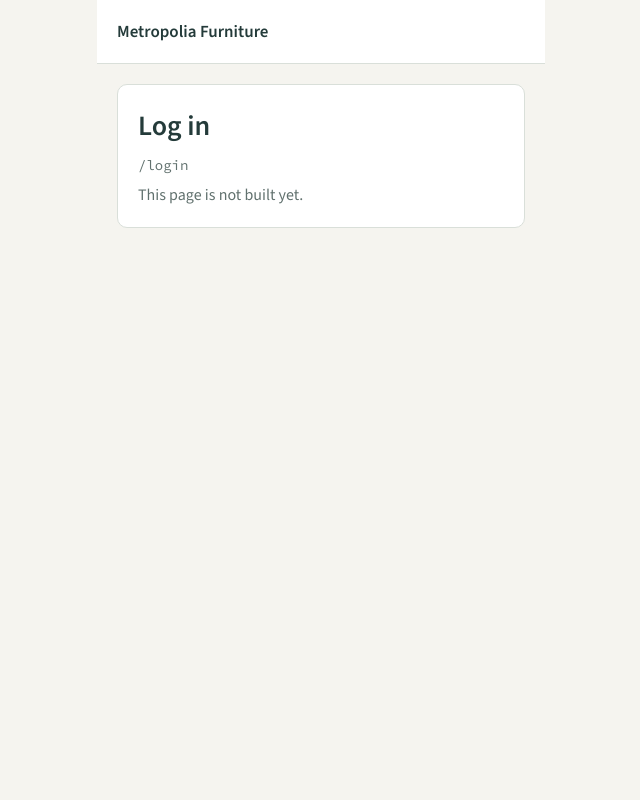
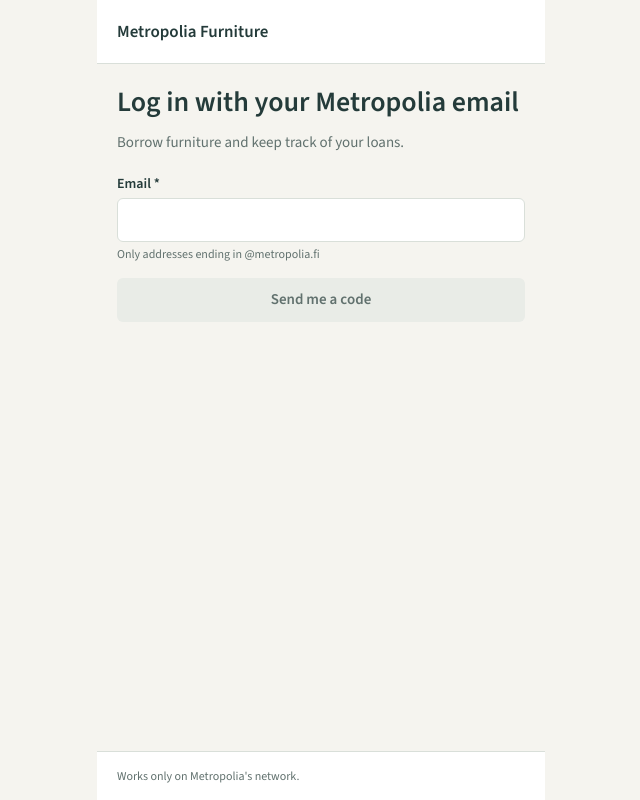
Before and after one commit to kajithebe/managing-furniture, a React (Vite) app in the folder client/: page /login in a window 1280 px wide. Shown: the whole page, without its empty margins (319-959 px from the left). Built offline with nearby package versions, Linux system fonts and the light colour scheme; no server answers.

Commit message:
feat: add S1 email login screen

```diff
--- /dev/null
+++ b/client/src/features/auth/LoginNotice.jsx
@@ -0,0 +1,9 @@
+// Red "! …" box under a login form (S2 "Wrong code. 3 tries left.", "Too many codes requested…").
+// role="alert" makes screen readers read the message as soon as it appears.
+export default function LoginNotice({ children }) {
+  return (
+    <p role="alert" className="rounded-card bg-danger-bg px-3 py-2 text-sm text-danger">
+      ! {children}
+    </p>
+  );
+}
--- a/client/src/features/auth/returnTo.js
+++ b/client/src/features/auth/returnTo.js
@@ -19,3 +19,15 @@ export function loginPathFor(location) {
   const target = `${location.pathname}${location.search}`;
   return `/login?returnTo=${encodeURIComponent(target)}`;
 }
+
+// S1 "You scanned MP-00123": the item code when returnTo is an item page (/i/<code>), else null.
+// Only the code is shown: item details need a login (needs team agreement for "· Chair").
+export function scannedItemCode(returnTo) {
+  const match = /^\/i\/([^/?#]+)/.exec(returnTo ?? '');
+  if (!match) return null;
+  try {
+    return decodeURIComponent(match[1]);
+  } catch {
+    return null;
+  }
+}
--- /dev/null
+++ b/client/src/pages/LoginPage.jsx
@@ -0,0 +1,127 @@
+// S1 · Log in with your Metropolia email (design-screens/figma-1, frames S1).
+import { useState } from 'react';
+import { Navigate, useLocation, useNavigate, useSearchParams } from 'react-router-dom';
+import { requestCode } from '../api/auth.js';
+import Button from '../components/ui/Button.jsx';
+import Input from '../components/ui/Input.jsx';
+import LoginNotice from '../features/auth/LoginNotice.jsx';
+import { homePathFor, safeReturnTo, scannedItemCode } from '../features/auth/returnTo.js';
+import { useAuth } from '../hooks/useAuth.js';
+
+// Quick check for a better message before sending. The server (ALLOWED_EMAIL_DOMAIN) is the
+// real check; if it refuses, its message is shown in the same place.
+const EMAIL_DOMAIN = '@metropolia.fi';
+const DOMAIN_ERROR = `Use your ${EMAIL_DOMAIN} address`;
+
+function looksAllowed(email) {
+  return /^[^\s@]+@[^\s@]+$/.test(email) && email.endsWith(EMAIL_DOMAIN);
+}
+
+export default function LoginPage() {
+  const { user, loading } = useAuth();
+  const location = useLocation();
+  const navigate = useNavigate();
+  const [searchParams] = useSearchParams();
+
+  const returnTo = safeReturnTo(searchParams.get('returnTo'));
+  const scannedCode = scannedItemCode(returnTo);
+
+  // "Use another email" on S2 comes back here with the old email filled in.
+  const [email, setEmail] = useState(location.state?.email ?? '');
+  const [emailError, setEmailError] = useState('');
+  const [formError, setFormError] = useState('');
+  const [sending, setSending] = useState(false);
+
+  if (loading) return null;
+  if (user) return <Navigate to={returnTo ?? homePathFor(user)} replace />;
+
+  function handleChange(event) {
+    setEmail(event.target.value);
+    setEmailError('');
+    setFormError('');
+  }
+
+  async function handleSubmit(event) {
+    event.preventDefault();
+    const normalized = email.trim().toLowerCase();
+
+    if (!looksAllowed(normalized)) {
+      setEmailError(DOMAIN_ERROR);
+      return;
+    }
+
+    setSending(true);
+    setFormError('');
+    try {
+      await requestCode(normalized);
+      // The email goes in router state, not in the URL, so it stays out of history and logs.
+      const query = returnTo ? `?returnTo=${encodeURIComponent(returnTo)}` : '';
+      navigate(`/login/code${query}`, { state: { email: normalized, sentAt: Date.now() } });
+    } catch (error) {
+      if (error.code === 'EMAIL_DOMAIN_NOT_ALLOWED') {
+        setEmailError(error.message);
+      } else {
+        setFormError(error.message);
+      }
+    } finally {
+      setSending(false);
+    }
+  }
+
+  const canSend = email.trim() !== '' && !emailError && !sending;
+
+  return (
+    <div className="flex flex-1 flex-col">
+      {scannedCode && (
+        <div className="mb-4 flex gap-3 rounded-card bg-brand-tint px-4 py-3 text-sm text-ink">
+          <span aria-hidden="true" className="font-semibold">
+            i
+          </span>
+          <p>
+            You scanned
+            <br />
+            <span className="font-mono">{scannedCode}</span>
+          </p>
+        </div>
+      )}
+
+      <h1 className="text-[28px] font-semibold leading-tight text-ink">
+        Log in with your Metropolia email
+      </h1>
+      <p className="mt-3 text-[15px] text-muted">Borrow furniture and keep track of your loans.</p>
+
+      <form noValidate onSubmit={handleSubmit} className="mt-5 flex flex-col gap-4">
+        <Input
+          id="email"
+          label="Email"
+          required
+          type="email"
+          inputMode="email"
+          autoComplete="email"
+          autoCapitalize="none"
+          spellCheck={false}
+          value={email}
+          onChange={handleChange}
+          hint={`Only addresses ending in ${EMAIL_DOMAIN}`}
+          error={emailError}
+        />
+
+        {formError && <LoginNotice>{formError}</LoginNotice>}
+
+        <Button type="submit" fullWidth disabled={!canSend} aria-busy={sending}>
+          {sending && (
+            <span
+              aria-hidden="true"
+              className="h-4 w-4 animate-spin rounded-full border-2 border-current border-t-transparent"
+            />
+          )}
+          Send me a code
+        </Button>
+      </form>
+
+      <footer className="-mx-5 -mb-5 mt-auto border-t border-line bg-surface px-5 py-4 text-xs text-muted">
+        Works only on Metropolia&apos;s network.
+      </footer>
+    </div>
+  );
+}
--- a/client/src/router.jsx
+++ b/client/src/router.jsx
@@ -4,6 +4,7 @@ import PhoneLayout from './components/layout/PhoneLayout.jsx';
 import RequireAuth from './features/auth/RequireAuth.jsx';
 import NotFoundPage from './pages/NotFoundPage.jsx';
 import PlaceholderPage from './pages/PlaceholderPage.jsx';
+import LoginPage from './pages/LoginPage.jsx';
 
 const placeholder = (title) => <PlaceholderPage title={title} />;
 
@@ -18,7 +19,7 @@ export const router = createBrowserRouter([
     element: <PhoneLayout />,
     children: [
       // Public: the login screens.
-      { path: '/login', element: placeholder('Log in') },
+      { path: '/login', element: <LoginPage /> },
       { path: '/login/code', element: placeholder('Enter code') },
 
       // Everything else needs a login (any role).
```
